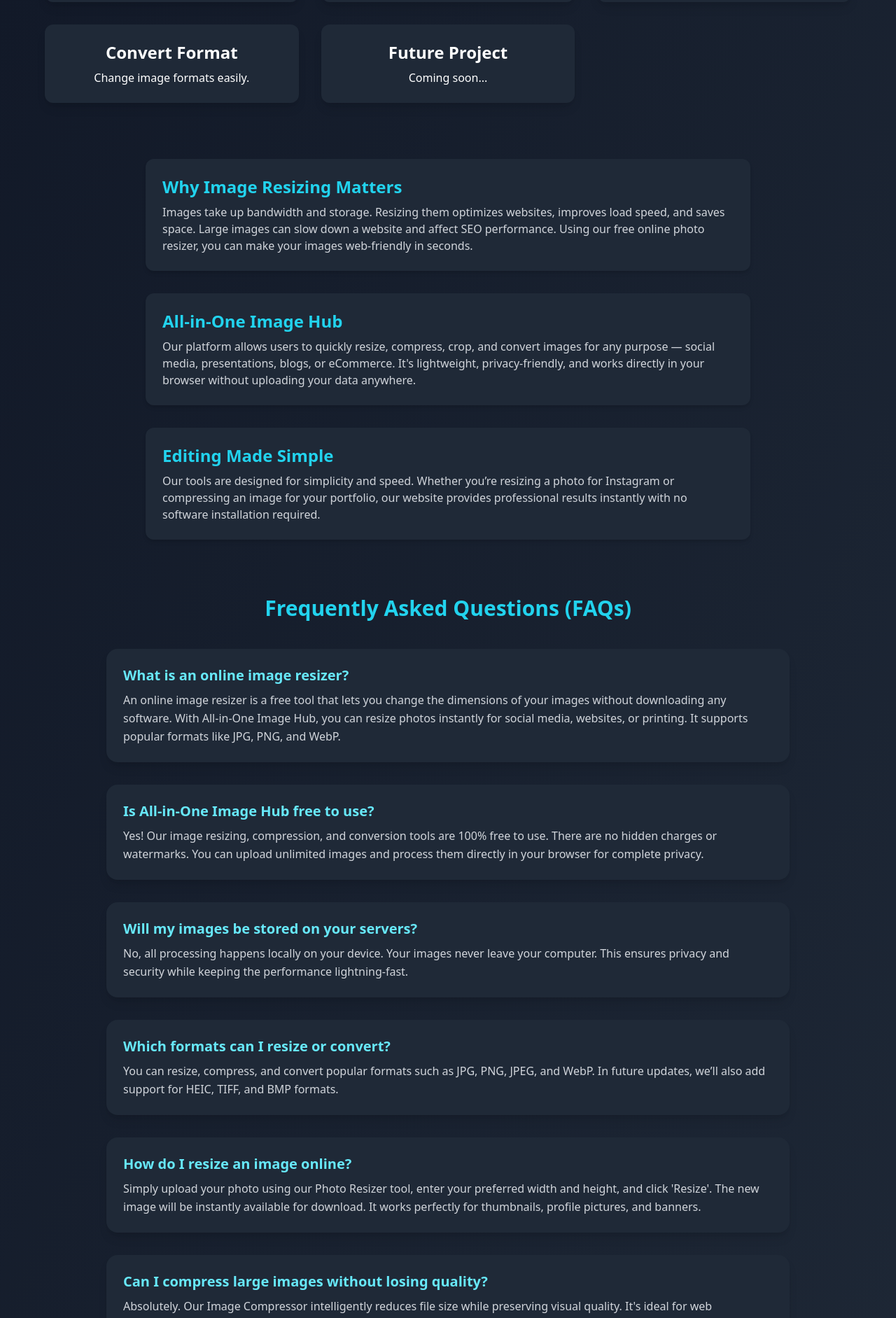
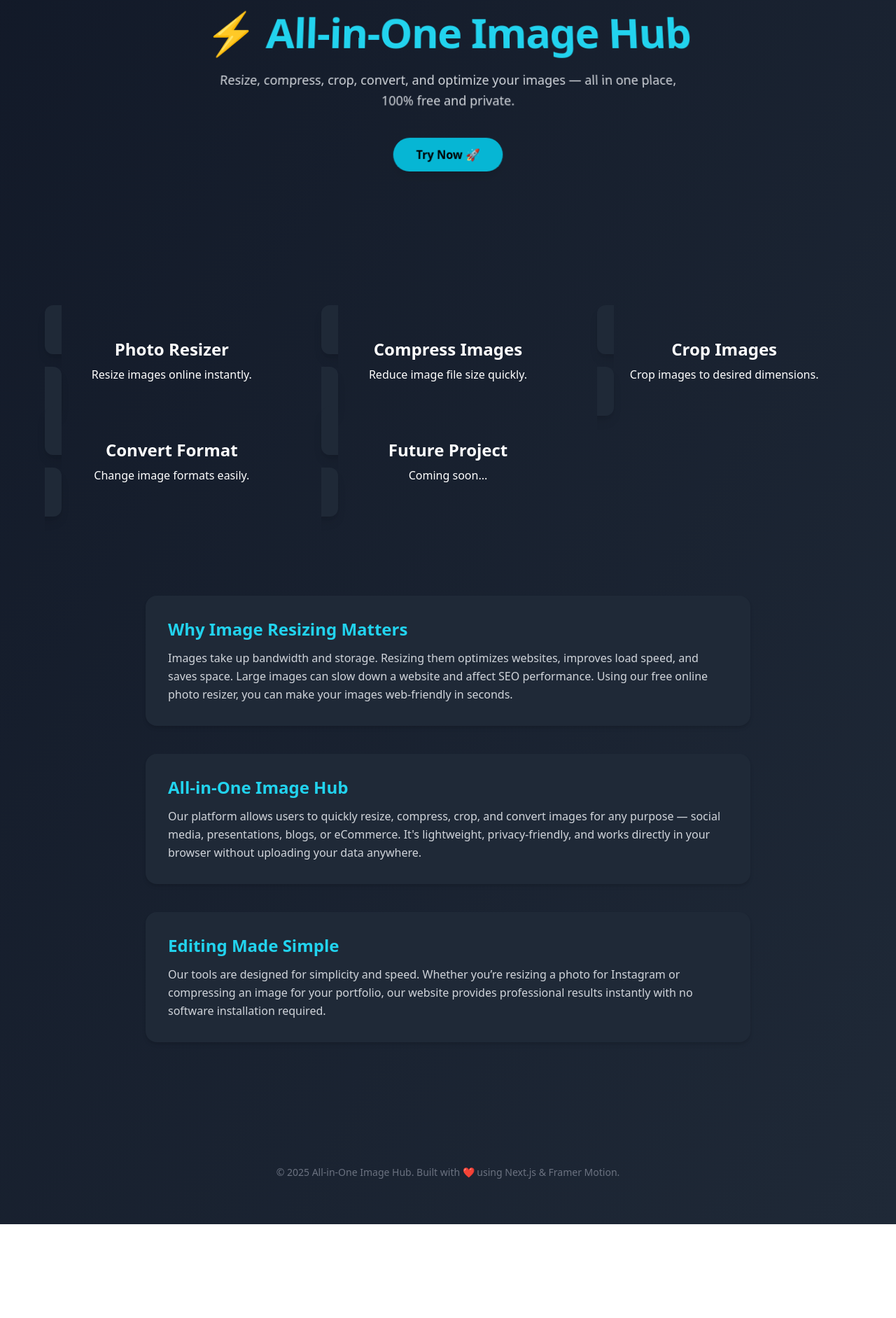
Before and after one commit to shadow09yt74850-commits/all-in-one-image-resizer, a Next.js app: page / in a window 1280 px wide. Shown: the part 437-2320 px from the top of the page at 70% size. After the commit the page ends 2186 px from the top, so only its background shows below. Built offline with nearby package versions, Linux system fonts and the light colour scheme.

Commit message:
Added 3D scrolling animation and updated homepage design

```diff
--- /dev/null
+++ b/next-sitemap.config.js
@@ -0,0 +1,5 @@
+/** @type {import('next-sitemap').IConfig} */
+module.exports = {
+  siteUrl: 'https://all-in-one-image-resizer-hub.vercel.app',
+  generateRobotsTxt: true,
+};
--- a/package.json
+++ b/package.json
@@ -11,10 +11,11 @@
     "deploy": "gh-pages -d out"
   },
   "dependencies": {
+    "framer-motion": "^12.23.24",
     "next": "15.5.6",
+    "next-sitemap": "^4.2.3",
     "react": "^18.2.0",
-    "react-dom": "^18.2.0",
-    "next-sitemap": "^4.2.3"
+    "react-dom": "^18.2.0"
   },
   "devDependencies": {
     "@types/node": "^20.5.1",
--- a/src/app/page.tsx
+++ b/src/app/page.tsx
@@ -1,4 +1,6 @@
+"use client";
 import React from "react";
+import { motion, useScroll, useTransform } from "framer-motion";
 import Card from "./components/Card";
 
 const projects = [
@@ -27,119 +29,109 @@
   },
 ];
 
-const faqs = [
-  {
-    question: "What is an online image resizer?",
-    answer:
-      "An online image resizer is a free tool that lets you change the dimensions of your images without downloading any software. With All-in-One Image Hub, you can resize photos instantly for social media, websites, or printing. It supports popular formats like JPG, PNG, and WebP.",
-  },
-  {
-    question: "Is All-in-One Image Hub free to use?",
-    answer:
-      "Yes! Our image resizing, compression, and conversion tools are 100% free to use. There are no hidden charges or watermarks. You can upload unlimited images and process them directly in your browser for complete privacy.",
-  },
-  {
-    question: "Will my images be stored on your servers?",
-    answer:
-      "No, all processing happens locally on your device. Your images never leave your computer. This ensures privacy and security while keeping the performance lightning-fast.",
-  },
-  {
-    question: "Which formats can I resize or convert?",
-    answer:
-      "You can resize, compress, and convert popular formats such as JPG, PNG, JPEG, and WebP. In future updates, we’ll also add support for HEIC, TIFF, and BMP formats.",
-  },
-  {
-    question: "How do I resize an image online?",
-    answer:
-      "Simply upload your photo using our Photo Resizer tool, enter your preferred width and height, and click 'Resize'. The new image will be instantly available for download. It works perfectly for thumbnails, profile pictures, and banners.",
-  },
-  {
-    question: "Can I compress large images without losing quality?",
-    answer:
-      "Absolutely. Our Image Compressor intelligently reduces file size while preserving visual quality. It's ideal for web developers, photographers, and designers who need smaller files without blurring or pixelation.",
-  },
-  {
-    question: "Does this work on mobile devices?",
-    answer:
-      "Yes! Our website is fully responsive and optimized for both mobile and desktop devices. You can resize or compress photos directly from your smartphone or tablet anytime, anywhere.",
-  },
-  {
-    question: "Why should I use All-in-One Image Hub instead of other tools?",
-    answer:
-      "Unlike other tools that require sign-ups or downloads, All-in-One Image Hub is free, secure, and ad-free. It combines all your image tools — resize, crop, compress, and convert — into one simple interface for fast, professional results.",
-  },
-  {
-    question: "Does image resizing affect quality?",
-    answer:
-      "When resizing with our tool, you can maintain high image quality while reducing file size. It uses smart compression algorithms to keep your pictures sharp and detailed, even after resizing.",
-  },
-  {
-    question: "Can I use this tool for business or commercial use?",
-    answer:
-      "Yes, our tools are free for both personal and commercial projects. You can use them for your websites, marketing materials, product images, or any other professional purpose without restrictions.",
-  },
-];
+export default function Home() {
+  const { scrollYProgress } = useScroll();
+  const y = useTransform(scrollYProgress, [0, 1], ["0%", "20%"]);
+  const rotate = useTransform(scrollYProgress, [0, 1], ["0deg", "10deg"]);
+  const opacity = useTransform(scrollYProgress, [0, 0.3], [1, 0.5]);
 
-export default function Home() {
   return (
-    <div className="bg-gradient-to-br from-gray-900 to-gray-800 text-white min-h-screen scroll-smooth">
-      {/* Header */}
-      <header className="flex flex-col items-center py-20 px-4">
-        <h1 className="text-5xl font-bold text-cyan-400 mb-4 animate-pulse">
+    <div className="bg-gradient-to-br from-gray-900 to-gray-800 text-white min-h-screen scroll-smooth overflow-x-hidden">
+      {/* 3D Header Section */}
+      <motion.header
+        style={{
+          y,
+          rotateX: rotate,
+          opacity,
+          transformPerspective: 1000,
+        }}
+        className="flex flex-col items-center justify-center min-h-screen px-4 text-center"
+      >
+        <motion.h1
+          initial={{ opacity: 0, y: 40 }}
+          animate={{ opacity: 1, y: 0 }}
+          transition={{ duration: 1 }}
+          className="text-6xl font-bold text-cyan-400 mb-6 tracking-tight"
+        >
           ⚡ All-in-One Image Hub
-        </h1>
-        <p className="mb-12 text-gray-300 text-lg text-center max-w-2xl">
-          Explore all tools in one place. Resize, compress, crop, convert, and optimize your images — 100% free and private.
-        </p>
-      </header>
+        </motion.h1>
+        <motion.p
+          initial={{ opacity: 0, y: 20 }}
+          animate={{ opacity: 1, y: 0 }}
+          transition={{ delay: 0.4 }}
+          className="text-lg text-gray-300 max-w-2xl mx-auto leading-relaxed"
+        >
+          Resize, compress, crop, convert, and optimize your images — all in one place, 100% free and private.
+        </motion.p>
+        <motion.div
+          initial={{ opacity: 0, scale: 0.9 }}
+          animate={{ opacity: 1, scale: 1 }}
+          transition={{ delay: 0.8, duration: 0.8 }}
+          className="mt-12"
+        >
+          <a
+            href="/photo-resizer"
+            className="px-8 py-3 bg-cyan-500 hover:bg-cyan-400 rounded-full text-black font-semibold transition-all duration-300 shadow-lg hover:shadow-cyan-400/60"
+          >
+            Try Now 🚀
+          </a>
+        </motion.div>
+      </motion.header>
 
-      {/* Projects Section */}
-      <section className="grid grid-cols-1 sm:grid-cols-2 md:grid-cols-3 gap-8 w-11/12 max-w-6xl mx-auto">
+      {/* Projects Section (3D scroll reveal) */}
+      <motion.section
+        initial={{ opacity: 0, y: 80, rotateX: -15 }}
+        whileInView={{ opacity: 1, y: 0, rotateX: 0 }}
+        transition={{ duration: 1 }}
+        viewport={{ once: true }}
+        className="grid grid-cols-1 sm:grid-cols-2 md:grid-cols-3 gap-8 w-11/12 max-w-6xl mx-auto py-24"
+      >
         {projects.map((project, idx) => (
-          <Card
+          <motion.div
             key={idx}
-            name={project.name}
-            description={project.description}
-            link={project.link}
-          />
+            whileHover={{ scale: 1.05, rotateY: 5 }}
+            transition={{ type: "spring", stiffness: 120 }}
+          >
+            <Card
+              name={project.name}
+              description={project.description}
+              link={project.link}
+            />
+          </motion.div>
         ))}
-      </section>
+      </motion.section>
 
       {/* Articles Section */}
-      <section className="mt-20 px-4 max-w-4xl mx-auto space-y-8">
+      <motion.section
+        initial={{ opacity: 0, y: 100, rotateX: -10 }}
+        whileInView={{ opacity: 1, y: 0, rotateX: 0 }}
+        transition={{ duration: 1 }}
+        viewport={{ once: true }}
+        className="mt-10 px-4 max-w-4xl mx-auto space-y-10"
+      >
         {articles.map((article, idx) => (
-          <div
+          <motion.div
             key={idx}
-            className="bg-gray-800 p-6 rounded-xl shadow-md transition-all duration-500 hover:shadow-cyan-400/50"
+            whileHover={{ scale: 1.03, rotateY: 3 }}
+            transition={{ type: "spring", stiffness: 100 }}
+            className="bg-gray-800 p-8 rounded-2xl shadow-md hover:shadow-cyan-400/50 transition-all duration-500"
           >
-            <h3 className="text-2xl font-bold text-cyan-400 mb-2">{article.title}</h3>
-            <p className="text-gray-300">{article.content}</p>
-          </div>
+            <h3 className="text-2xl font-bold text-cyan-400 mb-3">{article.title}</h3>
+            <p className="text-gray-300 leading-relaxed">{article.content}</p>
+          </motion.div>
         ))}
-      </section>
+      </motion.section>
 
-      {/* FAQs Section */}
-      <section className="mt-20 px-6 max-w-5xl mx-auto">
-        <h2 className="text-3xl font-bold text-center text-cyan-400 mb-10">Frequently Asked Questions (FAQs)</h2>
-        <div className="space-y-8">
-          {faqs.map((faq, idx) => (
-            <div
-              key={idx}
-              className="bg-gray-800 p-6 rounded-2xl shadow-lg hover:shadow-cyan-400/50 transition-all duration-500"
-            >
-              <h4 className="text-xl font-semibold text-cyan-300 mb-2">
-                {faq.question}
-              </h4>
-              <p className="text-gray-300 leading-relaxed">{faq.answer}</p>
-            </div>
-          ))}
-        </div>
-      </section>
-
-      {/* Footer */}
-      <footer className="mt-20 text-gray-500 text-sm text-center py-10">
-        &copy; 2025 All-in-One Image Hub. All rights reserved.
-      </footer>
+      {/* 3D Scroll Footer */}
+      <motion.footer
+        initial={{ opacity: 0, y: 50, rotateX: -10 }}
+        whileInView={{ opacity: 1, y: 0, rotateX: 0 }}
+        transition={{ duration: 1 }}
+        viewport={{ once: true }}
+        className="mt-28 text-gray-500 text-sm text-center py-16"
+      >
+        &copy; 2025 All-in-One Image Hub. Built with ❤️ using Next.js & Framer Motion.
+      </motion.footer>
     </div>
   );
 }
```
Also changed, not shown: 1 other file (tests, documents, lock files or other folders).
